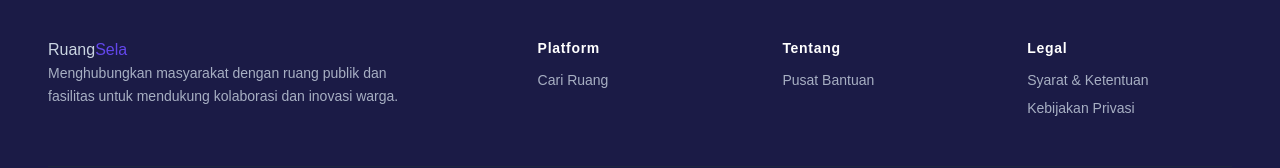
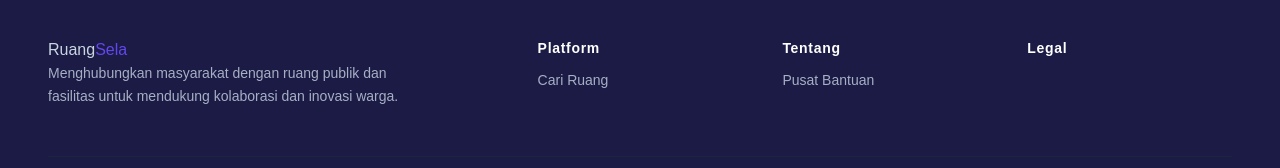
Before and after one commit to emkax/ruang-sela, a Next.js app: page / in a window 1280 px wide. Shown: the part 2403-2571 px from the top of the page. Built offline with nearby package versions, Linux system fonts and the light colour scheme.

Commit message:
feat(footer): comment out legal links for clarity and future reference

```diff
--- a/src/app/components/Footer.tsx
+++ b/src/app/components/Footer.tsx
@@ -46,8 +46,8 @@
   {
     title: "Legal",
     links: [
-      { label: "Syarat & Ketentuan", href: "/syarat" },
-      { label: "Kebijakan Privasi", href: "/privasi" },
+      // { label: "Syarat & Ketentuan", href: "/syarat" },
+      // { label: "Kebijakan Privasi", href: "/privasi" },
     ],
   },
 ] satisfies FooterColumn[];
```
